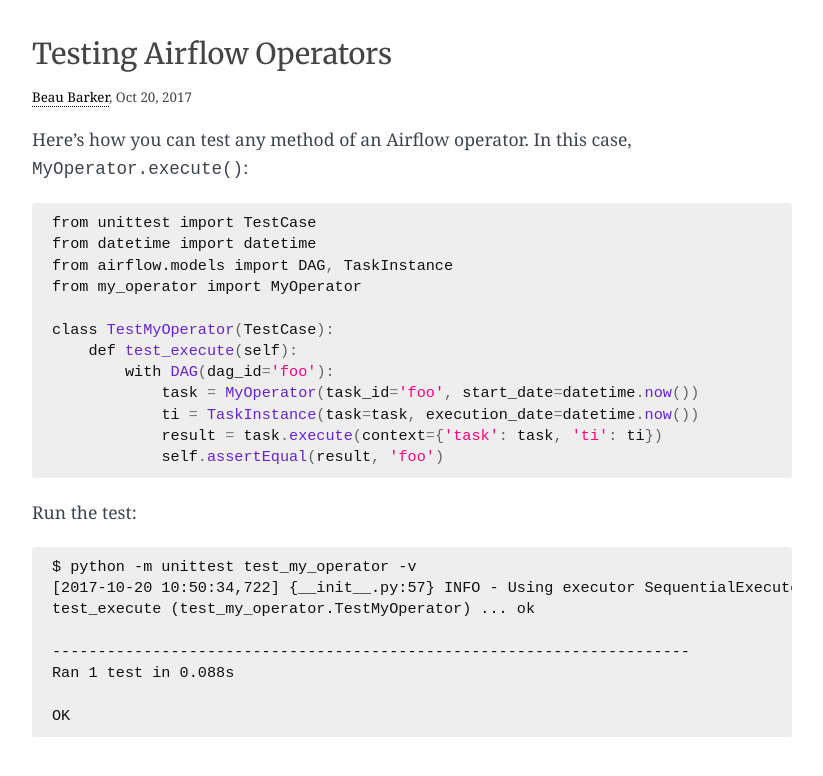
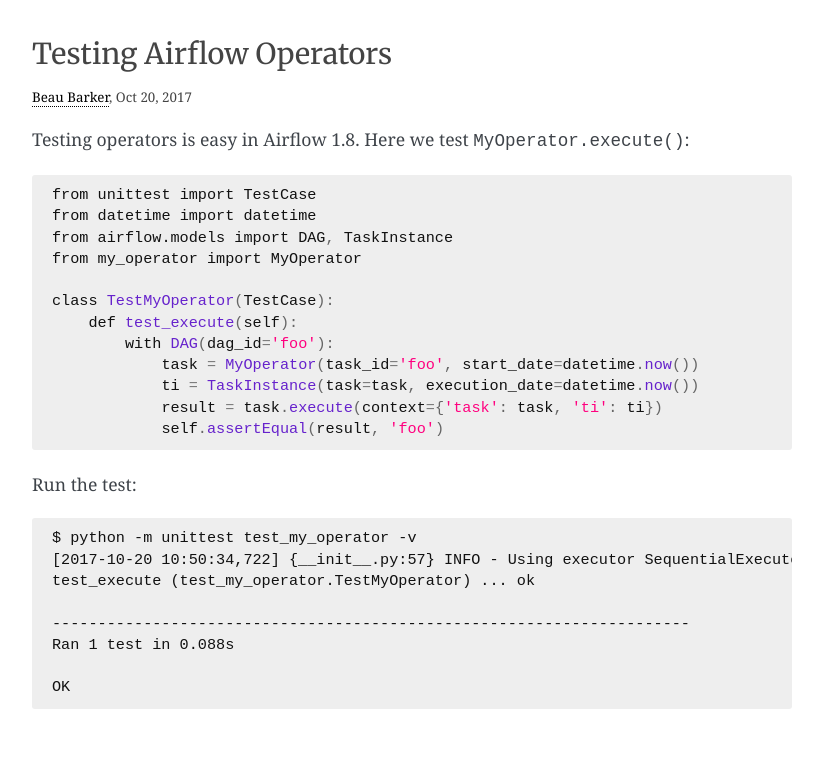
Before and after one commit to explodinglabs/explodinglabs.github.io, a Jekyll site: the page built from _posts/2017-10-20-testing-operators.markdown, in a window 1280 px wide. Shown: the top 776 px of the page, without its empty margins (228-1051 px from the left). Built offline with Jekyll 4.4.1, drawn with Linux system fonts in a browser that asks for light colours; some web fonts are replaced; comment, search, counter and statistics services are not loaded.

Commit message:
Update testing airflow operators method

````diff
--- a/_posts/2017-10-20-testing-operators.markdown
+++ b/_posts/2017-10-20-testing-operators.markdown
@@ -6,8 +6,7 @@
 redirect_from: /airflow/testing-airflow-operators
 comments: true
 ---
-Here's how you can test any method of an Airflow operator. In this case,
-`MyOperator.execute()`:
+Testing operators is easy in Airflow 1.8. Here we test `MyOperator.execute()`:
 ```python
 from unittest import TestCase
 from datetime import datetime
````
